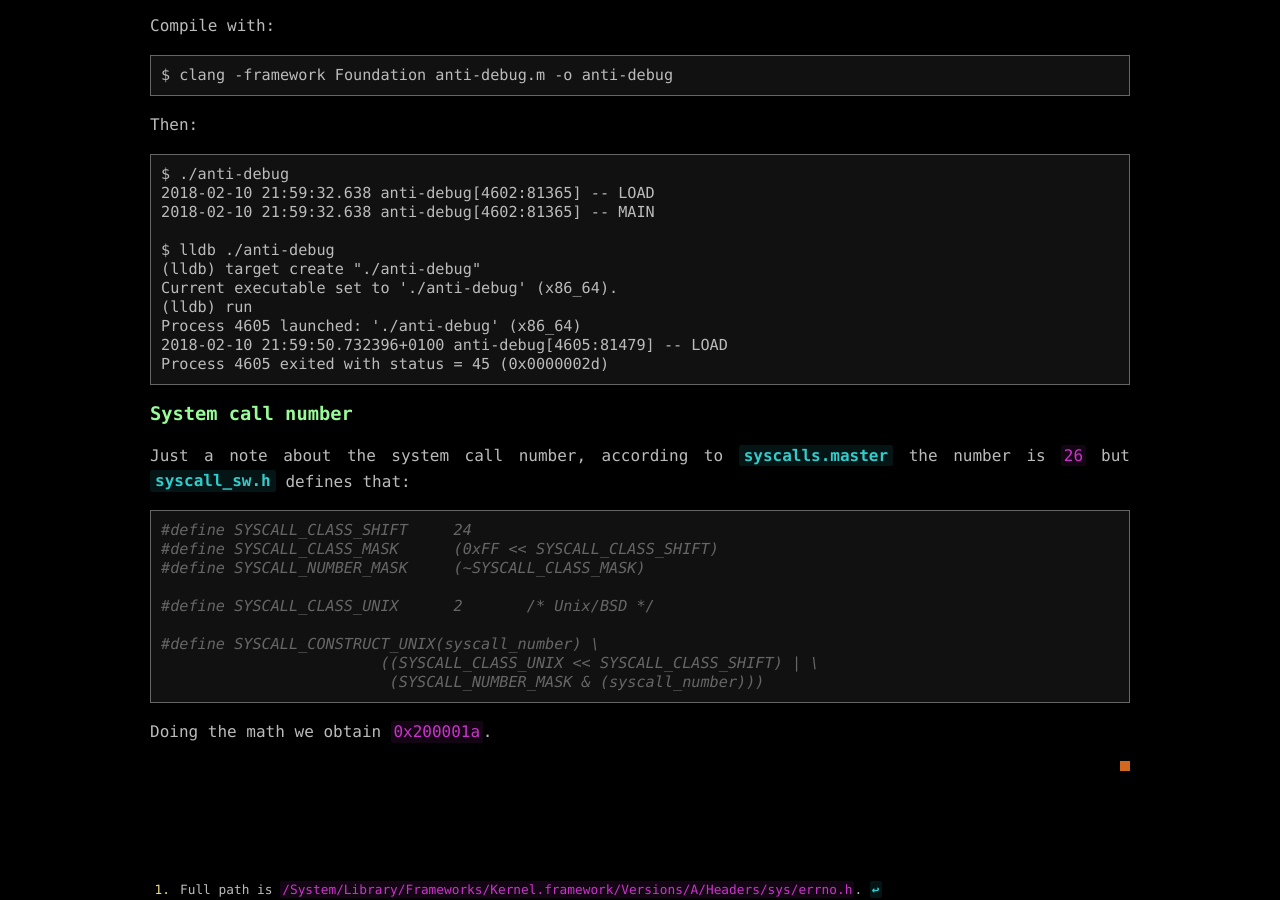
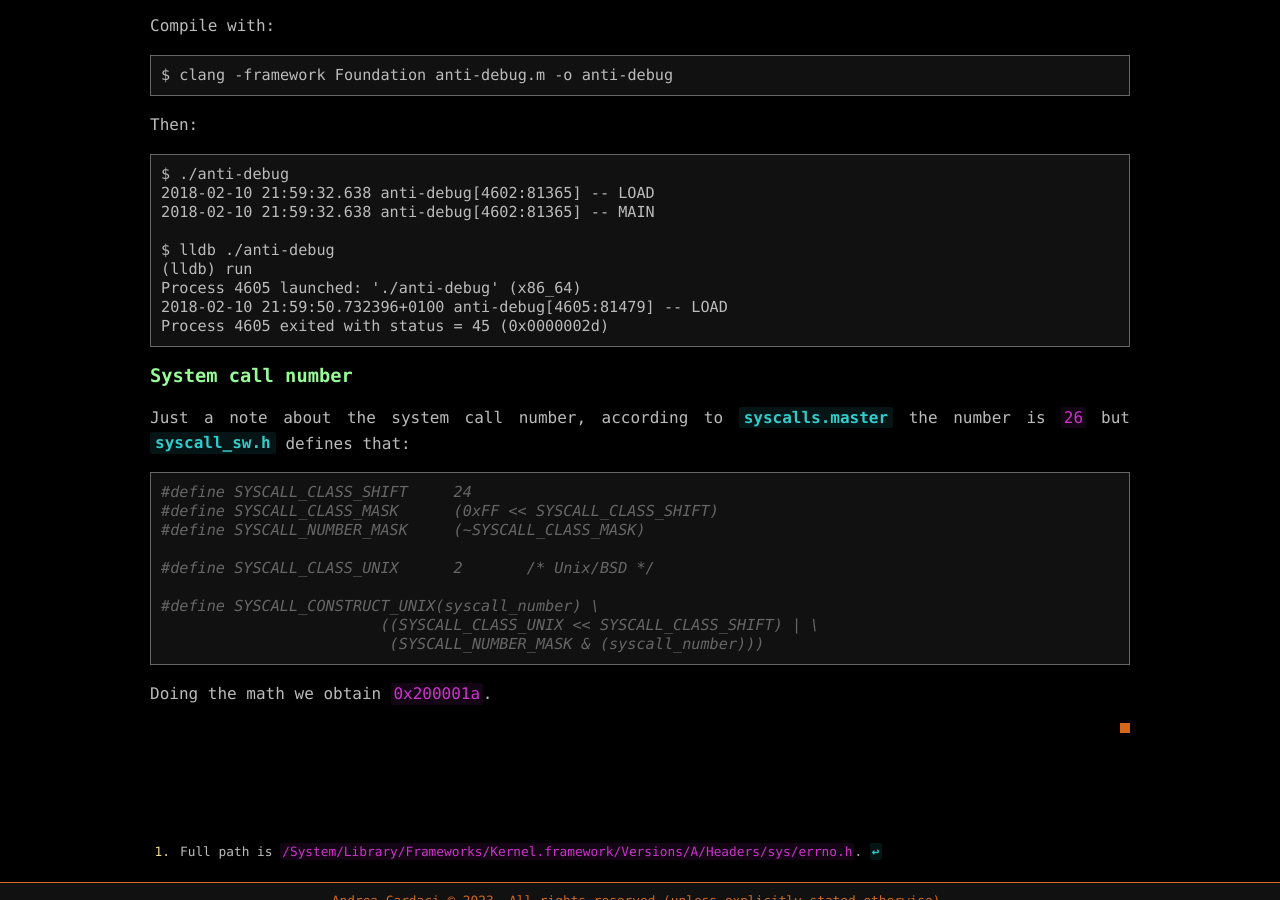
Before and after one commit to cyrus-and/cyrus-and.github.io, a Jekyll site: the page built from blog/_posts/2018-02-12-a-macos-anti-debug-technique-using-ptrace.md, in a window 1280 px wide and 900 px high, scrolled down 3274 px. Built offline with Jekyll 4.4.1, drawn with Linux system fonts in a browser that asks for light colours.

Commit message:
Clarify LLDB example

```diff
--- a/blog/_posts/2018-02-12-a-macos-anti-debug-technique-using-ptrace.md
+++ b/blog/_posts/2018-02-12-a-macos-anti-debug-technique-using-ptrace.md
@@ -147,8 +147,6 @@ $ ./anti-debug
 2018-02-10 21:59:32.638 anti-debug[4602:81365] -- MAIN
 
 $ lldb ./anti-debug
-(lldb) target create "./anti-debug"
-Current executable set to './anti-debug' (x86_64).
 (lldb) run
 Process 4605 launched: './anti-debug' (x86_64)
 2018-02-10 21:59:50.732396+0100 anti-debug[4605:81479] -- LOAD
```
